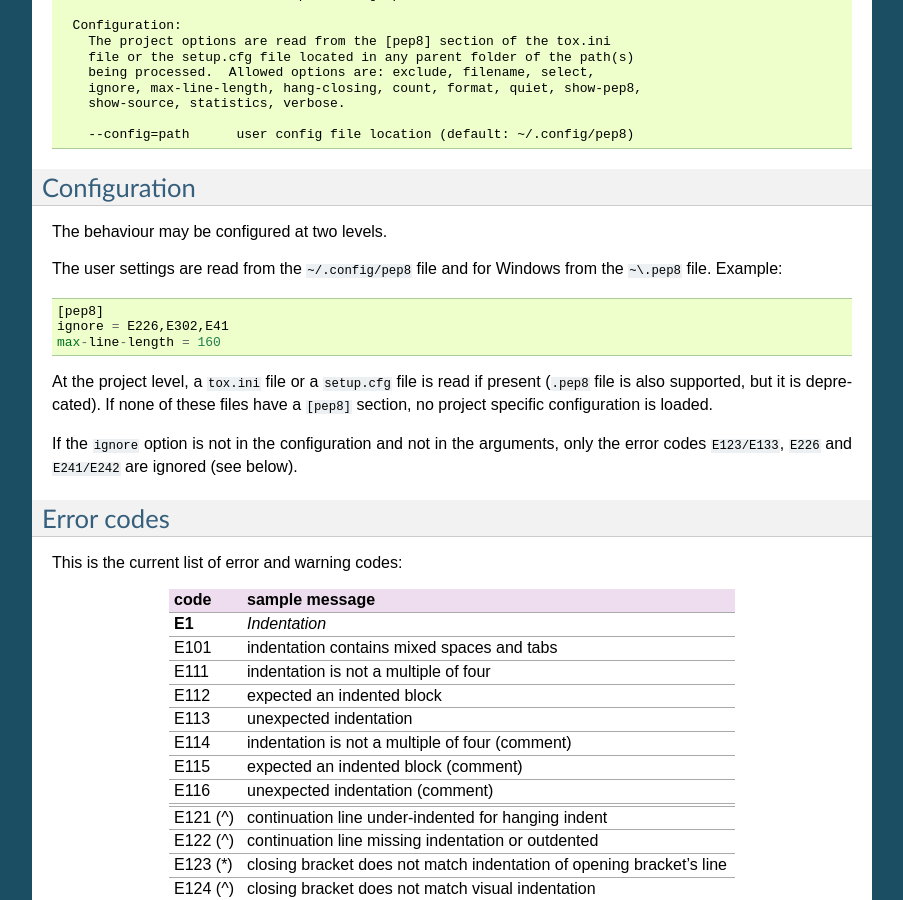
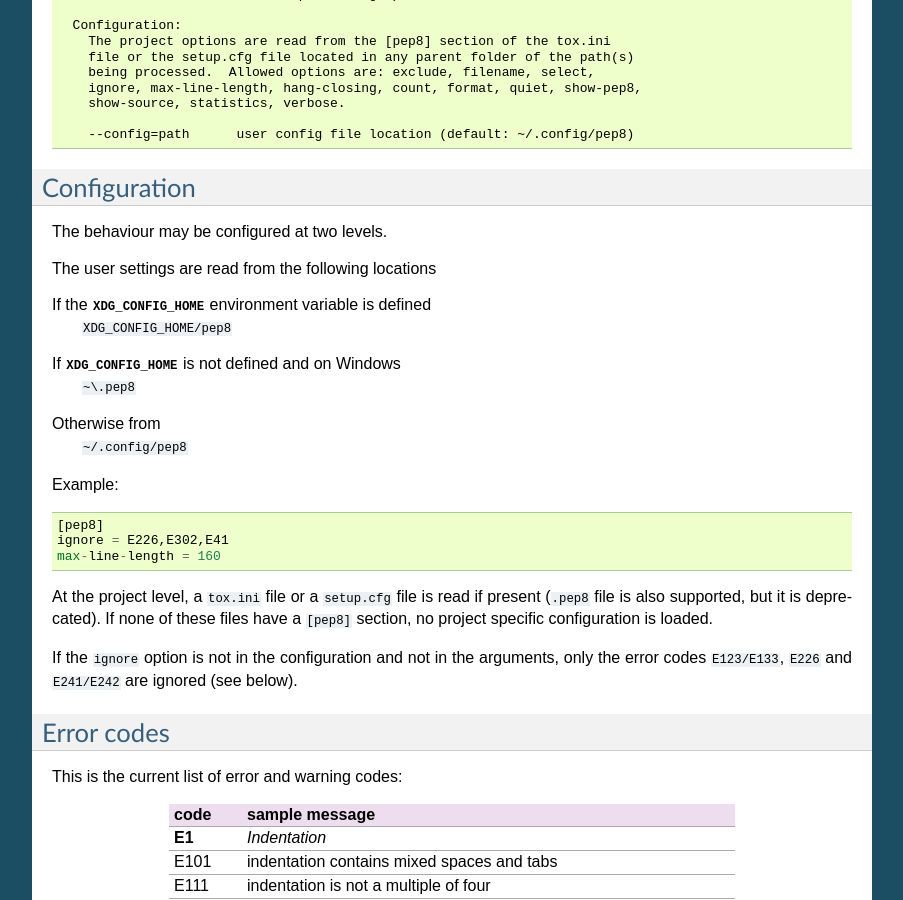
Before and after one commit to PyCQA/pycodestyle, a Sphinx documentation site: the page built from docs/intro.rst, in a window 1280 px wide and 900 px high, scrolled down 2270 px. Shown: the whole window, without its empty margins (198-1101 px from the left). Built offline with Sphinx 7.4.7, drawn with Linux system fonts in a browser that asks for light colours.

Commit message:
Update documentation to match config file location change in last commit.

```diff
--- a/docs/intro.rst
+++ b/docs/intro.rst
@@ -158,8 +158,17 @@ Configuration
 
 The behaviour may be configured at two levels.
 
-The user settings are read from the ``~/.config/pep8`` file and
-for Windows from the ``~\.pep8`` file.
+The user settings are read from the following locations
+
+If the :envvar:`XDG_CONFIG_HOME` environment variable is defined
+    ``XDG_CONFIG_HOME/pep8``
+
+If :envvar:`XDG_CONFIG_HOME` is not defined and on Windows
+    ``~\.pep8``
+
+Otherwise from
+    ``~/.config/pep8``
+
 Example::
 
   [pep8]
```
